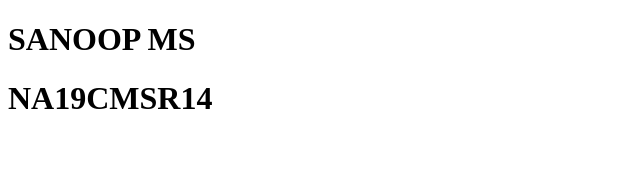
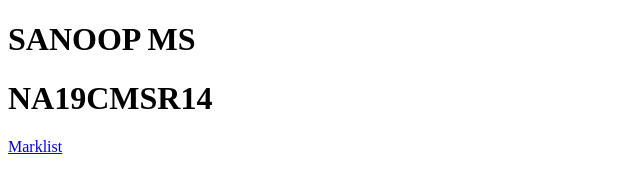
Before and after one commit to Sanoop-1/Marklist, a plain HTML site: page Index.html in a window 1280 px wide. Shown: the full height of the page, 0-640 px from the left. Drawn offline with Linux system fonts and the light colour scheme.

Commit message:
Update Index.html

```diff
--- a/Index.html
+++ b/Index.html
@@ -7,4 +7,5 @@
   </head>
   <h1>SANOOP MS</h1>
   <h1>NA19CMSR14</h1>
+  <a href="Table.html">Marklist</a>
 </html>
```
